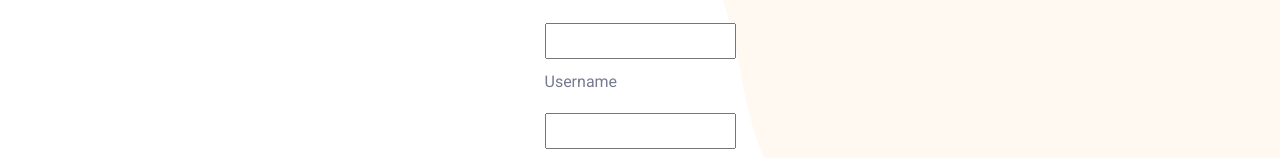
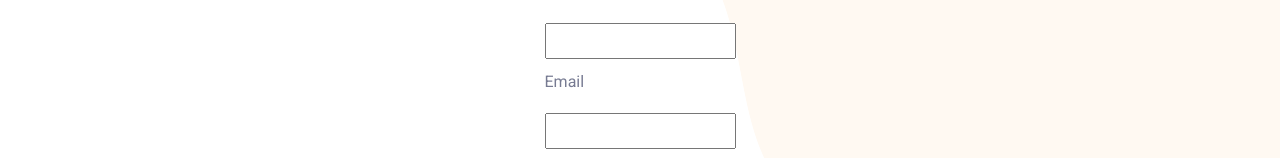
Before and after one commit to Sylvestre22/YoumiReact, a React (Create React App) app: page /register in a window 1280 px wide. Shown: the part 417-575 px from the top of the page. Built offline with nearby package versions, Linux system fonts and the light colour scheme; some icons are missing.

Commit message:
📦 NEW: Register Functionnality

```diff
--- a/src/components/Auth/Register.tsx
+++ b/src/components/Auth/Register.tsx
@@ -1,27 +1,47 @@
-import React, {FunctionComponent as FC} from 'react';
+import React, {ChangeEvent, FormEvent, FunctionComponent as FC, useState} from 'react';
 import { HashLink } from 'react-router-hash-link';
 import axios from 'axios';
 
+interface IRegister{
+    name: string,
+    email: string,
+    password: string,
+    confirmPassword: string
+}
+
 const Register:FC = ():JSX.Element =>{
+    const [data, setData] = useState<IRegister>({name: '', email: '', password: '', confirmPassword: ''})
+
+    const submit = (e: FormEvent<HTMLFormElement>)=>{
+        e.preventDefault()
+        console.log(data)
+    }
+
+    const change = (e: FormEvent<HTMLInputElement>)=>{
+        const { name,value } = e.currentTarget
+        setData({...data, [name]: value})
+    }
+
     return(
         <section className="register-wrapper">
             <h2>Inscription</h2>
-            <form className="d-flex flex-column my-5">
+            <form onSubmit={submit} className="d-flex flex-column my-5">
                 <label>
                     <p>Name</p>
-                    <input type="text"/>
+                    <input name="name" onChange={change} type="text"/>
+                    {data.name}
                 </label>
                 <label>
-                    <p>Username</p>
-                    <input type="text"/>
+                    <p>Email</p>
+                    <input name="email" onChange={change} value={data.email} type="text"/>
                     </label>
                 <label>
                     <p>Password</p>
-                    <input type="password"/>
+                    <input name="password" onChange={change} value={data.password} type="password"/>
                 </label>
                 <label>
                     <p>Confirm Password</p>
-                    <input type="password"/>
+                    <input name="confirmPassword" onChange={change} value={data.confirmPassword} type="password"/>
                 </label>
                 <div>
                     <button type="submit">Submit</button>
```
